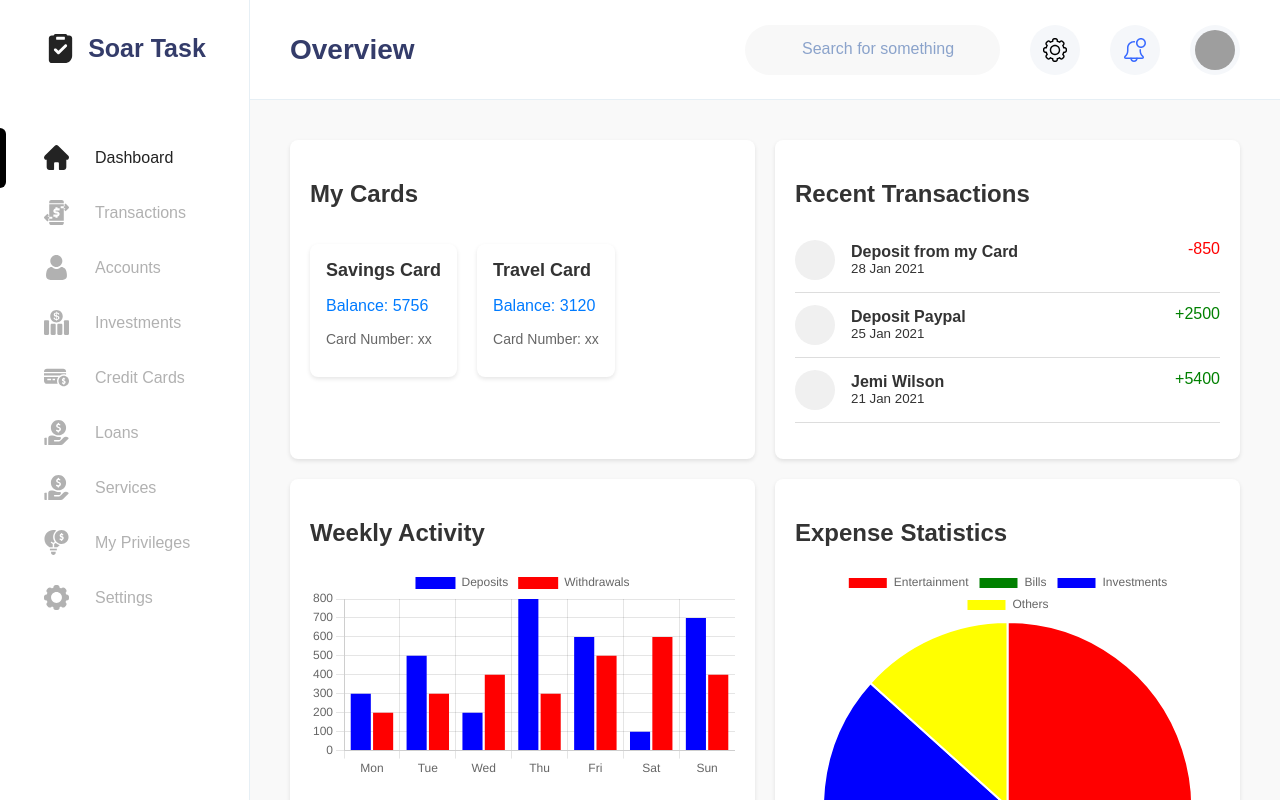
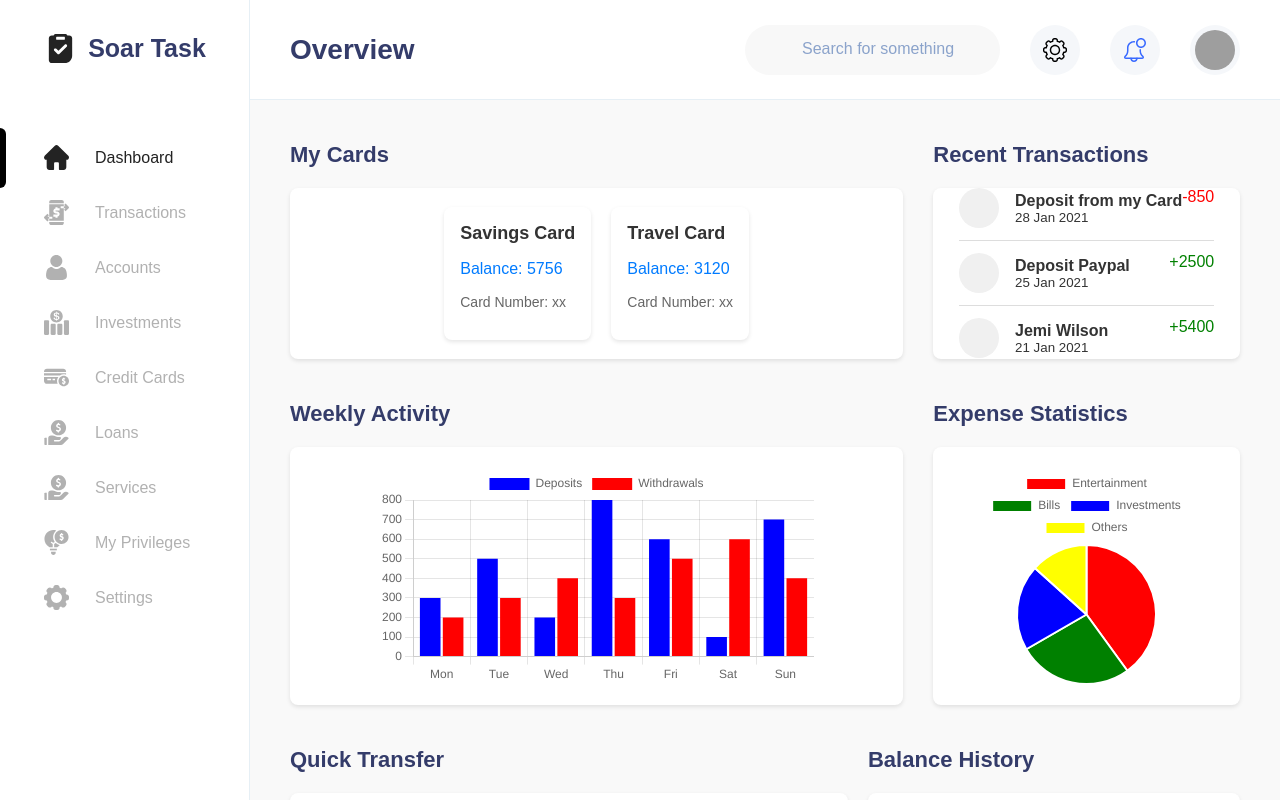
Before and after one commit to hamzahalilovic/soar, a React (Create React App) app: page / in a window 1280 px wide. Built offline with nearby package versions, Linux system fonts and the light colour scheme; grey boxes are pictures that could not be loaded; some icons are missing.

Commit message:
Dashboard layout update and styling

```diff
--- a/src/components/layout/Sidebar.tsx
+++ b/src/components/layout/Sidebar.tsx
@@ -10,16 +10,16 @@ const SidebarWrapper = styled.div`
   background-color: #fff;
   display: flex;
   flex-direction: column;
-  align-items: center; /* Centers all content horizontally */
-  padding: 31px 0px; /* Remove padding-left */
+  align-items: center;
+  padding: 31px 0px;
   border-right: 1px solid #e6eff5;
-  position: relative; /* Needed for absolute positioning of the indicator */
+  position: relative;
 `;
 
 const Logo = styled(Link)`
   display: flex;
   align-items: center;
-  justify-content: center; /* Center the logo and text */
+  justify-content: center;
   font-size: 18px;
   font-weight: bold;
   margin-bottom: 64px;
@@ -32,7 +32,7 @@ const Logo = styled(Link)`
 `;
 
 const NavList = styled.ul`
-  width: 100%; /* Take full width of the sidebar */
+  width: 100%;
   list-style: none;
   padding: 0;
   margin: 0;
@@ -42,7 +42,7 @@ const NavItemWrapper = styled.div`
   display: flex;
   align-items: center;
   position: relative;
-  width: 100%; /* Ensure full width for indicator alignment */
+  width: 100%;
 `;
 
 const StyledNavItem = styled(Link)<{ isActive: boolean; disabled: boolean }>`
@@ -71,7 +71,7 @@ const StyledNavItem = styled(Link)<{ isActive: boolean; disabled: boolean }>`
 
 const Indicator = styled.div<{ isActive: boolean }>`
   position: absolute;
-  left: 0; /* Align it to the absolute left */
+  left: 0;
   top: 50%;
   transform: translateY(-50%);
   width: 6px;
--- a/src/layouts/MainLayout.tsx
+++ b/src/layouts/MainLayout.tsx
@@ -18,7 +18,7 @@ const ContentWrapper = styled.div`
 
 const MainContent = styled.main`
   flex: 1;
-  padding: 20px;
+
   background-color: #f9f9f9;
   overflow-y: auto;
 `;
--- a/src/pages/DashboardPage.tsx
+++ b/src/pages/DashboardPage.tsx
@@ -1,5 +1,6 @@
 import React from "react";
 import styled from "styled-components";
+
 import Card from "../components/dashboard/Card";
 import TransactionList from "../components/dashboard/TransactionList";
 import WeeklyChart from "../components/dashboard/WeeklyChart";
@@ -8,11 +9,24 @@ import QuickTransfer from "../components/dashboard/QuickTransfer";
 import BalanceHistoryChart from "../components/dashboard/BalanceHistoryChart";
 
 const DashboardWrapper = styled.div`
-  padding: 20px;
+  padding: 24px 40px;
   display: grid;
-  grid-template-rows: auto auto auto;
-  grid-template-columns: 1fr 1fr;
-  gap: 20px;
+  grid-template-rows: 235px 322px 276px;
+  grid-template-columns: 2fr 1fr;
+  row-gap: 24px;
+  column-gap: 30px;
+`;
+
+const SectionWrapper = styled.div`
+  display: flex;
+  flex-direction: column;
+`;
+
+const Title = styled.h2`
+  margin-bottom: 20px;
+  font-size: 22px;
+  font-weight: 600;
+  color: #343c6a;
 `;
 
 const Section = styled.div`
@@ -20,6 +34,17 @@ const Section = styled.div`
   padding: 20px;
   border-radius: 8px;
   box-shadow: 0 2px 4px rgba(0, 0, 0, 0.1);
+  height: 100%;
+  display: flex;
+  justify-content: center;
+  align-items: center;
+  overflow: hidden;
+`;
+
+const CustomRow = styled.div`
+  display: grid;
+  grid-template-columns: 3fr 2fr;
+  gap: 20px;
 `;
 
 const DashboardPage: React.FC = () => {
@@ -51,42 +76,53 @@ const DashboardPage: React.FC = () => {
 
   return (
     <DashboardWrapper>
-      {/* Row 1 */}
+      <SectionWrapper style={{ gridColumn: "1 / 2" }}>
+        <Title>My Cards</Title>
         <Section>
-        <h2>My Cards</h2>
           <div style={{ display: "flex", gap: "20px" }}>
             {cards.map((card, index) => (
               <Card key={index} {...card} />
             ))}
           </div>
         </Section>
+      </SectionWrapper>
 
+      <SectionWrapper style={{ gridColumn: "2 / 3" }}>
+        <Title>Recent Transactions</Title>
         <Section>
-        <h2>Recent Transactions</h2>
           <TransactionList transactions={transactions} />
         </Section>
+      </SectionWrapper>
 
-      {/* Row 2 */}
+      <SectionWrapper style={{ gridColumn: "1 / 2" }}>
+        <Title>Weekly Activity</Title>
         <Section>
-        <h2>Weekly Activity</h2>
           <WeeklyChart />
         </Section>
+      </SectionWrapper>
 
+      <SectionWrapper style={{ gridColumn: "2 / 3" }}>
+        <Title>Expense Statistics</Title>
         <Section>
-        <h2>Expense Statistics</h2>
           <ExpensesChart />
         </Section>
+      </SectionWrapper>
 
-      {/* Row 3 */}
+      <CustomRow style={{ gridColumn: "1 / 3" }}>
+        <SectionWrapper>
+          <Title>Quick Transfer</Title>
           <Section>
-        <h2>Quick Transfer</h2>
             <QuickTransfer />
           </Section>
+        </SectionWrapper>
 
+        <SectionWrapper>
+          <Title>Balance History</Title>
           <Section>
-        <h2>Balance History</h2>
             <BalanceHistoryChart />
           </Section>
+        </SectionWrapper>
+      </CustomRow>
     </DashboardWrapper>
   );
 };
```
Lines whose indentation alone changed are shown as unchanged.
